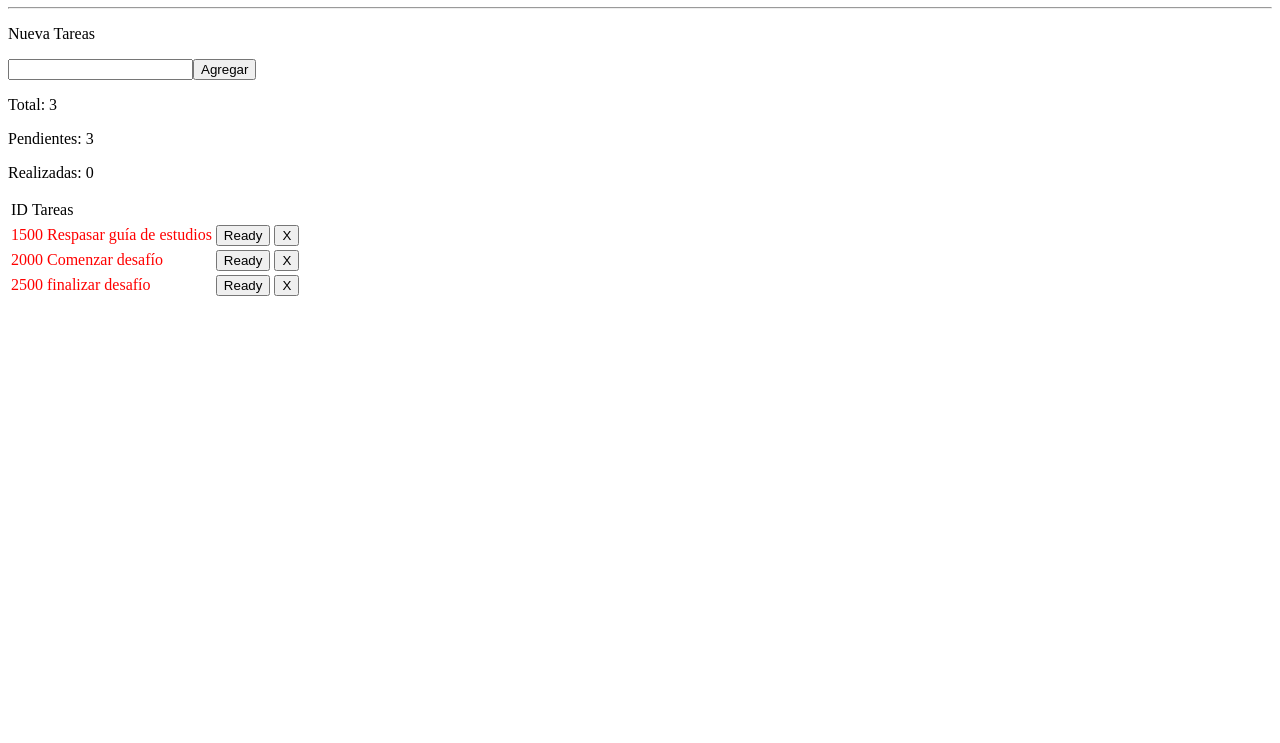
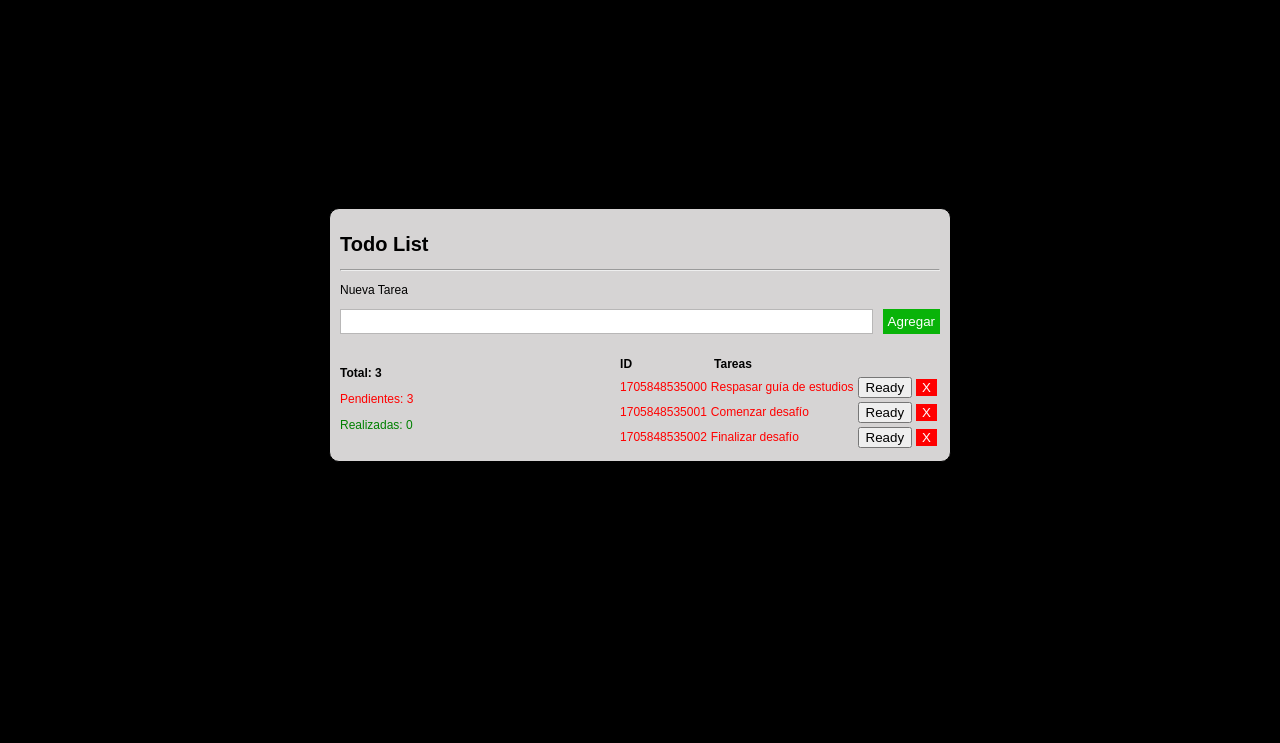
Before and after one commit to matttoo-f/desafio_todo_list, a plain HTML site: page index.html in a window 1280 px wide. Shown: the part 73-816 px from the top of the page. Drawn offline with Linux system fonts and the light colour scheme.

Commit message:
subida definitiva

```diff
--- a/asset/css/style.css
+++ b/asset/css/style.css
@@ -1,6 +1,78 @@
+/* container */
+body {
+    height: 100vh;
+    display: flex;
+    justify-content: center;
+    font-size: 14px;
+    align-items: center;
+    color: rgb(0, 0, 0);
+    font-family: Arial, Helvetica, sans-serif;
+    background-color: black;
+}
+.container{
+
+    width: 600px;
+    background-color: rgb(214, 212, 212);
+    padding: 10px;
+    border-radius: 10px;
+    border: solid 1px black;
+}
+h1 {
+    font-size: 20px;
+}
+hr {
+    color: rgb(247, 242, 242);
+}
+.input {
+    display: flex;
+    gap: 10px;
+}
+.input input{
+    width: 90%;
+    border: solid 1px rgb(184, 183, 183);
+}
+.add {
+    border: none;
+    background-color: rgb(9, 179, 9);
+    color: white;
+    padding: 5px;
+    transition: all 0.3s;
+}
+.add:hover{
+    background-color: rgb(6, 126, 6);
+
+}
+.main{
+    display: flex;
+    gap:10px;
+    justify-content: space-between;
+    padding-top: 20px;
+    align-items: start;
+}
+.contadores {
+    padding: 0%;
+}
+.id {
+    width: 90px;
+    font-weight: bolder;
+}
+p{
+    font-size: 12px;
+}
+td{
+    font-size: 12px;
+}
 .ready {
     color: green;
+    font-size: 12px;
 }
 .pending {
     color: red;
+    font-size: 12px;
 }
+
+.taskDelete {
+    border: none;
+    background-color: red;
+    color: white;
+}
--- a/asset/js/index.js
+++ b/asset/js/index.js
@@ -9,24 +9,25 @@ const taskList = document.getElementById("listaTareas")
 
 // variables---------------------------------------->
 
-let taskArray = [{id: 1500, task: "Respasar guía de estudios", ready: false},
-                 {id: 2000, task: "Comenzar desafío", ready: false},
-                 {id: 2500, task: "finalizar desafío", ready: false},
+let taskArray = [{id:Date.now(), task: "Respasar guía de estudios", ready: false},
+                 {id:Date.now() + 1, task: "Comenzar desafío", ready: false},
+                 {id:Date.now() + 2, task: "Finalizar desafío", ready: false},
 ]
 
 
 // eventos------------------------------------------>
-
+// mostrar primeras 3 tareas
 document.addEventListener("DOMContentLoaded",()=> {
     let html = ""
     for (let task of taskArray) {
         let taskClass = task.ready ? 'ready' : 'pending'
-        html += `<tr class="${taskClass}"><td>${task.id}</td><td>${task.task}</td><td><button onclick="btnReady(${task.id})">Ready</button></td><td><button onclick="borrar(${task.id})">X</button></td></tr>`
+        html += `<tr class="${taskClass}"><td>${task.id}</td><td>${task.task}</td><td><button onclick="btnReady(${task.id})">Ready</button></td><td><button class="taskDelete" onclick="borrar(${task.id})">X</button></td></tr>`
     }
     taskList.innerHTML = html
     contar()
 })
 
+// evento para agregar tareas
 addBtn.addEventListener("click",()=> {
     const newTask = input.value
     taskArray.push({id: Date.now(), task: newTask, ready: false})
@@ -35,7 +36,7 @@ addBtn.addEventListener("click",()=> {
     let html = ""
     for(let task of taskArray){
         let taskClass = task.ready ? 'ready' : 'pending'
-        html += `<tr class="${taskClass}"><td>${task.id}</td><td>${task.task}</td><td><button onclick="btnReady(${task.id})">Ready</button></td><td><button onclick="borrar(${task.id})">X</button></td></tr>`
+        html += `<tr class="${taskClass}"><td>${task.id}</td><td>${task.task}</td><td><button onclick="btnReady(${task.id})">Ready</button></td><td><button class="taskDelete" onclick="borrar(${task.id})">X</button></td></tr>`
     }
     taskList.innerHTML = html
     if (newTask == ""){
@@ -45,7 +46,7 @@ addBtn.addEventListener("click",()=> {
 })
 
 // Funciones----------------------------------------->
-
+// funcion para borrar tareas
 function borrar (id){
     const index = taskArray.findIndex((ele) => ele.id == id )
     taskArray.splice(index, 1)
@@ -53,13 +54,13 @@ function borrar (id){
     let html = ""
     for(let task of taskArray){
         let taskClass = task.ready ? 'ready' : 'pending'
-        html += `<tr class="${taskClass}"><td>${task.id}</td><td>${task.task}</td><td><button onclick="btnReady(${task.id})">Ready</button></td><td><button onclick="borrar(${task.id})">X</button></td></tr>`
+        html += `<tr class="${taskClass}"><td>${task.id}</td><td>${task.task}</td><td><button onclick="btnReady(${task.id})">Ready</button></td><td><button class="taskDelete" onclick="borrar(${task.id})">X</button></td></tr>`
     }
     taskList.innerHTML = html
     contar()
 }
 
-
+// funcion para contar tareas realizadas ,pendientes y totales
 
 function contar(){
     let count = taskArray.length
@@ -72,6 +73,7 @@ function contar(){
     pending.innerHTML = pendingTasks;
 }
 
+// funcion para marcar como completada una tarea
 function btnReady(id){
     const index = taskArray.findIndex((ele)=> ele.id == id)
     if (index !== -1 && !taskArray[index].ready){
@@ -80,7 +82,7 @@ function btnReady(id){
         let html = ""
         for (let task of taskArray) {
             let taskClass = task.ready ? 'ready' : 'pending';
-            html += `<tr class="${taskClass}"><td>${task.id}</td><td>${task.task}</td><td><button onclick="btnReady(${task.id})">Ready</button></td><td><button onclick="borrar(${task.id})">X</button></td></tr>`;
+            html += `<tr class="${taskClass}"><td>${task.id}</td><td>${task.task}</td><td><button onclick="btnReady(${task.id})">Ready</button></td><td><button class="taskDelete" onclick="borrar(${task.id})">X</button></td></tr>`;
         }
         taskList.innerHTML = html
     }
--- a/index.html
+++ b/index.html
@@ -10,25 +10,27 @@
     <div class="container">
         <h1>Todo List</h1>
         <hr>
-        <p>Nueva Tareas</p>
-        <div>
-            <input id="input" type="text"><button id="add">Agregar</button>
+        <p>Nueva Tarea</p>
+        <div class="input">
+            <input id="input" type="text"><button class="add" id="add">Agregar</button>
         </div>
-        <div id="main">
+        <div class="main">
+            <div class="contadores">
+                <p class="id">Total: <span id="total"></span></p>
+                <p class="pending">Pendientes: <span id="pendientes"></span></p>
+                <p class="ready">Realizadas: <span id="realizadas"></span></p>
+            </div>
             <div>
-                <p>Total: <span id="total"></span></p>
-                <p>Pendientes: <span id="pendientes"></span></p>
-                <p>Realizadas: <span id="realizadas"></span></p>
+                <table >
+                    <tr>
+                        <td class="id">ID</td>
+                        <td class="id">Tareas</td>
+                    </tr>
+                </table>
+                <table id="listaTareas" class="taskList">
+
+                </table>
             </div>
-            <table>
-                <tr>
-                    <td>ID</td>
-                    <td>Tareas</td>
-                </tr>
-            </table>
-            <table id="listaTareas" class="taskList">
-
-            </table>
         </div>
     </div>
     <script src="asset/js/index.js"></script>
```
